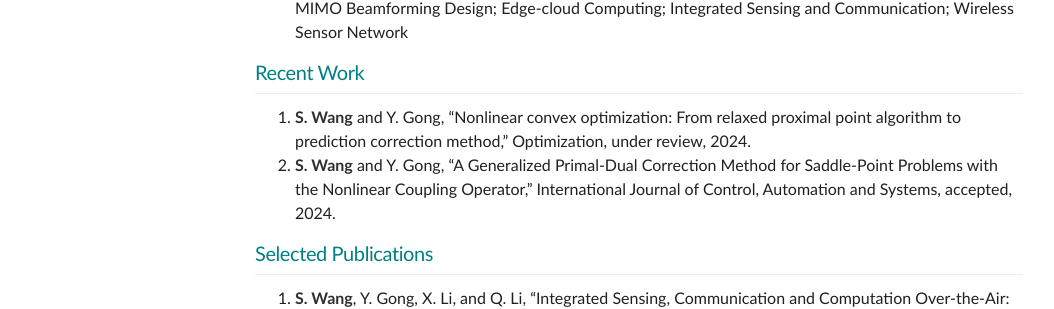
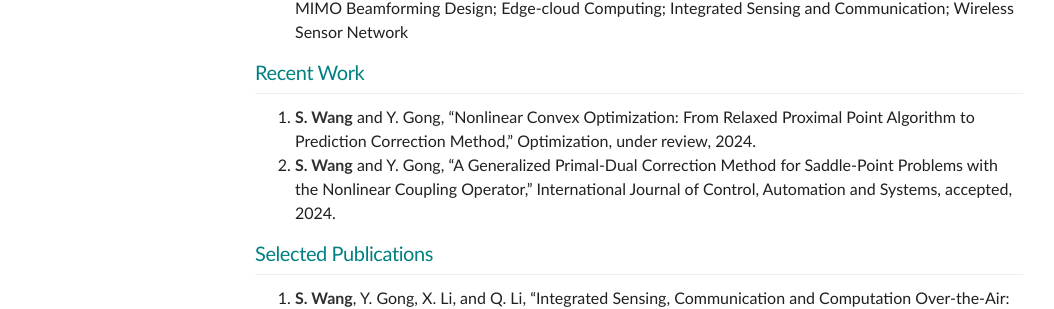
Before and after one commit to Alxendweb/alxendweb.github.io, a Jekyll site: the page built from _posts/2024-05-12-cv.md, in a window 1280 px wide. Shown: the part 897-1206 px from the top of the page, without its empty margins (1-1055 px from the left). Built offline with Jekyll 4.4.1, drawn with Linux system fonts in a browser that asks for light colours.

Commit message:
Update 2024-05-12-cv.md

```diff
--- a/_posts/2024-05-12-cv.md
+++ b/_posts/2024-05-12-cv.md
@@ -49,7 +49,7 @@ My research interest lies in the broad field of nonlinear optimization with appl
 ### Recent Work
 ---
 <!-- references -->
-1. **S. Wang** and Y. Gong, "Nonlinear convex optimization: From relaxed proximal point algorithm to prediction correction method," Optimization, under review, 2024.<br>
+1. **S. Wang** and Y. Gong, "Nonlinear Convex Optimization: From Relaxed Proximal Point Algorithm to Prediction Correction Method," Optimization, under review, 2024.<br>
 2. **S. Wang** and Y. Gong, "A Generalized Primal-Dual Correction Method for Saddle-Point Problems with the Nonlinear Coupling Operator," International Journal of Control, Automation and Systems, accepted, 2024.
 <!-- references -->
 
```
